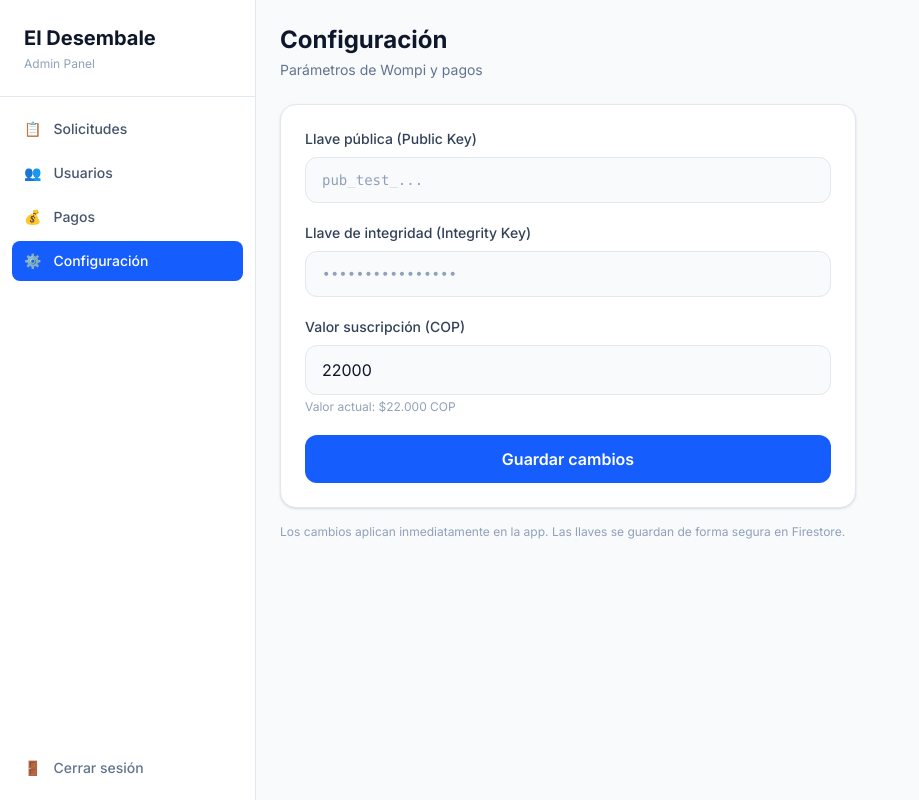
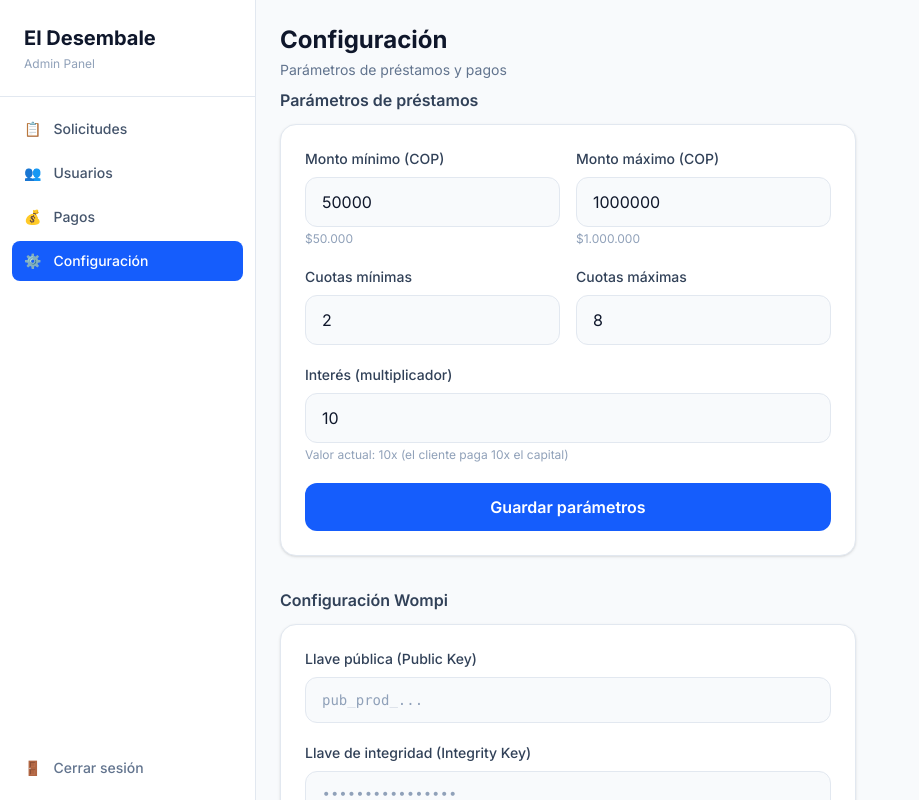
Before and after one commit to El-Desembale/eldesembale-admin, a Next.js app: page /configuracion in a window 1280 px wide. Shown: the top 800 px of the page, without its empty margins (0-919 px from the left). Built offline with nearby package versions, Linux system fonts and the light colour scheme; no server answers; the database is empty; sample sign-in values are in the browser's storage.

Commit message:
feat: agregar configuración de montos de préstamos en panel admin - Añade sección para editar min/max amount, cuotas e interés desde app_config - Separa configuración de préstamos y Wompi en dos secciones independientes - Lee y escribe en colección app_config de Firestore

```diff
--- a/src/app/(dashboard)/configuracion/page.tsx
+++ b/src/app/(dashboard)/configuracion/page.tsx
@@ -1,7 +1,7 @@
 'use client';
 
 import { useState, useEffect } from 'react';
-import { doc, getDoc, setDoc } from 'firebase/firestore';
+import { doc, getDoc, setDoc, collection, getDocs, updateDoc } from 'firebase/firestore';
 import { db } from '@/lib/firebase';
 
 interface WompiConfig {
@@ -10,26 +10,61 @@ interface WompiConfig {
   subscriptionAmount: number;
 }
 
+interface LoanConfig {
+  minAmount: number;
+  maxAmount: number;
+  minInstallments: number;
+  maxInstallments: number;
+  interest: number;
+  docId?: string;
+}
+
 export default function ConfiguracionPage() {
-  const [config, setConfig] = useState<WompiConfig>({
+  const [wompiConfig, setWompiConfig] = useState<WompiConfig>({
     publicKey: '',
     integrityKey: '',
     subscriptionAmount: 22000,
   });
+  const [loanConfig, setLoanConfig] = useState<LoanConfig>({
+    minAmount: 50000,
+    maxAmount: 1000000,
+    minInstallments: 2,
+    maxInstallments: 8,
+    interest: 10,
+  });
   const [loading, setLoading] = useState(true);
-  const [saving, setSaving] = useState(false);
-  const [saved, setSaved] = useState(false);
+  const [savingWompi, setSavingWompi] = useState(false);
+  const [savingLoan, setSavingLoan] = useState(false);
+  const [savedWompi, setSavedWompi] = useState(false);
+  const [savedLoan, setSavedLoan] = useState(false);
 
   useEffect(() => {
-    const fetchConfig = async () => {
+    const fetchConfigs = async () => {
       try {
-        const snap = await getDoc(doc(db, 'config', 'wompi'));
-        if (snap.exists()) {
-          const data = snap.data();
-          setConfig({
-            publicKey: data.publicKey ?? '',
-            integrityKey: data.integrityKey ?? '',
-            subscriptionAmount: data.subscriptionAmount ?? 22000,
+        const [wompiSnap, loanSnap] = await Promise.all([
+          getDoc(doc(db, 'config', 'wompi')),
+          getDocs(collection(db, 'app_config')),
+        ]);
+
+        if (wompiSnap.exists()) {
+          const d = wompiSnap.data();
+          setWompiConfig({
+            publicKey: d.publicKey ?? '',
+            integrityKey: d.integrityKey ?? '',
+            subscriptionAmount: d.subscriptionAmount ?? 22000,
+          });
+        }
+
+        if (!loanSnap.empty) {
+          const loanDoc = loanSnap.docs[0];
+          const d = loanDoc.data();
+          setLoanConfig({
+            minAmount: d.min_amount ?? 50000,
+            maxAmount: d.max_amount ?? 1000000,
+            minInstallments: d.number_min_of_installments ?? 2,
+            maxInstallments: d.number_max_of_installments ?? 8,
+            interest: d.interest ?? 10,
+            docId: loanDoc.id,
           });
         }
       } catch (e) {
@@ -38,25 +73,52 @@ export default function ConfiguracionPage() {
         setLoading(false);
       }
     };
-    fetchConfig();
+    fetchConfigs();
   }, []);
 
-  const handleSave = async () => {
-    setSaving(true);
-    setSaved(false);
+  const handleSaveWompi = async () => {
+    setSavingWompi(true);
+    setSavedWompi(false);
     try {
       await setDoc(doc(db, 'config', 'wompi'), {
-        publicKey: config.publicKey.trim(),
-        integrityKey: config.integrityKey.trim(),
-        subscriptionAmount: Number(config.subscriptionAmount),
+        publicKey: wompiConfig.publicKey.trim(),
+        integrityKey: wompiConfig.integrityKey.trim(),
+        subscriptionAmount: Number(wompiConfig.subscriptionAmount),
         updatedAt: new Date(),
       });
-      setSaved(true);
-      setTimeout(() => setSaved(false), 3000);
+      setSavedWompi(true);
+      setTimeout(() => setSavedWompi(false), 3000);
     } catch (e) {
-      console.error('Error guardando config:', e);
+      console.error('Error guardando config Wompi:', e);
     } finally {
-      setSaving(false);
+      setSavingWompi(false);
+    }
+  };
+
+  const handleSaveLoan = async () => {
+    setSavingLoan(true);
+    setSavedLoan(false);
+    try {
+      const payload = {
+        min_amount: Number(loanConfig.minAmount),
+        max_amount: Number(loanConfig.maxAmount),
+        number_min_of_installments: Number(loanConfig.minInstallments),
+        number_max_of_installments: Number(loanConfig.maxInstallments),
+        interest: Number(loanConfig.interest),
+        updatedAt: new Date(),
+      };
+      if (loanConfig.docId) {
+        await updateDoc(doc(db, 'app_config', loanConfig.docId), payload);
+      } else {
+        await setDoc(doc(db, 'app_config', 'main'), payload);
+        setLoanConfig(prev => ({ ...prev, docId: 'main' }));
+      }
+      setSavedLoan(true);
+      setTimeout(() => setSavedLoan(false), 3000);
+    } catch (e) {
+      console.error('Error guardando config préstamos:', e);
+    } finally {
+      setSavingLoan(false);
     }
   };
 
@@ -69,20 +131,98 @@ export default function ConfiguracionPage() {
   }
 
   return (
-    <div className="max-w-xl">
-      <div className="mb-6">
+    <div className="max-w-xl space-y-8">
+      <div className="mb-2">
         <h1 className="text-slate-900 text-2xl font-bold">Configuración</h1>
-        <p className="text-slate-500 text-sm mt-1">Parámetros de Wompi y pagos</p>
+        <p className="text-slate-500 text-sm mt-1">Parámetros de préstamos y pagos</p>
       </div>
 
+      {/* Loan config */}
+      <div>
+        <h2 className="text-slate-700 text-base font-semibold mb-3">Parámetros de préstamos</h2>
+        <div className="bg-white border border-slate-200 rounded-2xl p-6 space-y-5 shadow-sm">
+          <div className="grid grid-cols-2 gap-4">
+            <div>
+              <label className="block text-slate-700 text-sm font-medium mb-2">Monto mínimo (COP)</label>
+              <input
+                type="number"
+                value={loanConfig.minAmount}
+                onChange={e => setLoanConfig(prev => ({ ...prev, minAmount: Number(e.target.value) }))}
+                className="w-full bg-slate-50 border border-slate-200 rounded-xl px-4 py-3 text-slate-900 focus:outline-none focus:border-blue-400 focus:ring-1 focus:ring-blue-400 transition-colors"
+              />
+              <p className="text-slate-400 text-xs mt-1">${Number(loanConfig.minAmount).toLocaleString('es-CO')}</p>
+            </div>
+            <div>
+              <label className="block text-slate-700 text-sm font-medium mb-2">Monto máximo (COP)</label>
+              <input
+                type="number"
+                value={loanConfig.maxAmount}
+                onChange={e => setLoanConfig(prev => ({ ...prev, maxAmount: Number(e.target.value) }))}
+                className="w-full bg-slate-50 border border-slate-200 rounded-xl px-4 py-3 text-slate-900 focus:outline-none focus:border-blue-400 focus:ring-1 focus:ring-blue-400 transition-colors"
+              />
+              <p className="text-slate-400 text-xs mt-1">${Number(loanConfig.maxAmount).toLocaleString('es-CO')}</p>
+            </div>
+          </div>
+
+          <div className="grid grid-cols-2 gap-4">
+            <div>
+              <label className="block text-slate-700 text-sm font-medium mb-2">Cuotas mínimas</label>
+              <input
+                type="number"
+                min={1}
+                max={24}
+                value={loanConfig.minInstallments}
+                onChange={e => setLoanConfig(prev => ({ ...prev, minInstallments: Number(e.target.value) }))}
+                className="w-full bg-slate-50 border border-slate-200 rounded-xl px-4 py-3 text-slate-900 focus:outline-none focus:border-blue-400 focus:ring-1 focus:ring-blue-400 transition-colors"
+              />
+            </div>
+            <div>
+              <label className="block text-slate-700 text-sm font-medium mb-2">Cuotas máximas</label>
+              <input
+                type="number"
+                min={1}
+                max={24}
+                value={loanConfig.maxInstallments}
+                onChange={e => setLoanConfig(prev => ({ ...prev, maxInstallments: Number(e.target.value) }))}
+                className="w-full bg-slate-50 border border-slate-200 rounded-xl px-4 py-3 text-slate-900 focus:outline-none focus:border-blue-400 focus:ring-1 focus:ring-blue-400 transition-colors"
+              />
+            </div>
+          </div>
+
+          <div>
+            <label className="block text-slate-700 text-sm font-medium mb-2">Interés (multiplicador)</label>
+            <input
+              type="number"
+              step="0.1"
+              min={1}
+              value={loanConfig.interest}
+              onChange={e => setLoanConfig(prev => ({ ...prev, interest: Number(e.target.value) }))}
+              className="w-full bg-slate-50 border border-slate-200 rounded-xl px-4 py-3 text-slate-900 focus:outline-none focus:border-blue-400 focus:ring-1 focus:ring-blue-400 transition-colors"
+            />
+            <p className="text-slate-400 text-xs mt-1">Valor actual: {loanConfig.interest}x (el cliente paga {loanConfig.interest}x el capital)</p>
+          </div>
+
+          <button
+            onClick={handleSaveLoan}
+            disabled={savingLoan}
+            className="w-full bg-blue-600 text-white font-semibold py-3 rounded-xl hover:bg-blue-700 transition-colors disabled:opacity-50 disabled:cursor-not-allowed"
+          >
+            {savingLoan ? 'Guardando...' : savedLoan ? '✓ Guardado' : 'Guardar parámetros'}
+          </button>
+        </div>
+      </div>
+
+      {/* Wompi config */}
+      <div>
+        <h2 className="text-slate-700 text-base font-semibold mb-3">Configuración Wompi</h2>
         <div className="bg-white border border-slate-200 rounded-2xl p-6 space-y-5 shadow-sm">
           <div>
             <label className="block text-slate-700 text-sm font-medium mb-2">Llave pública (Public Key)</label>
             <input
               type="text"
-            value={config.publicKey}
-            onChange={e => setConfig(prev => ({ ...prev, publicKey: e.target.value }))}
-            placeholder="pub_test_..."
+              value={wompiConfig.publicKey}
+              onChange={e => setWompiConfig(prev => ({ ...prev, publicKey: e.target.value }))}
+              placeholder="pub_prod_..."
               className="w-full bg-slate-50 border border-slate-200 rounded-xl px-4 py-3 text-slate-900 placeholder-slate-400 focus:outline-none focus:border-blue-400 focus:ring-1 focus:ring-blue-400 transition-colors font-mono text-sm"
             />
           </div>
@@ -91,8 +231,8 @@ export default function ConfiguracionPage() {
             <label className="block text-slate-700 text-sm font-medium mb-2">Llave de integridad (Integrity Key)</label>
             <input
               type="password"
-            value={config.integrityKey}
-            onChange={e => setConfig(prev => ({ ...prev, integrityKey: e.target.value }))}
+              value={wompiConfig.integrityKey}
+              onChange={e => setWompiConfig(prev => ({ ...prev, integrityKey: e.target.value }))}
               placeholder="••••••••••••••••"
               className="w-full bg-slate-50 border border-slate-200 rounded-xl px-4 py-3 text-slate-900 placeholder-slate-400 focus:outline-none focus:border-blue-400 focus:ring-1 focus:ring-blue-400 transition-colors font-mono text-sm"
             />
@@ -102,26 +242,27 @@ export default function ConfiguracionPage() {
             <label className="block text-slate-700 text-sm font-medium mb-2">Valor suscripción (COP)</label>
             <input
               type="number"
-            value={config.subscriptionAmount}
-            onChange={e => setConfig(prev => ({ ...prev, subscriptionAmount: Number(e.target.value) }))}
+              value={wompiConfig.subscriptionAmount}
+              onChange={e => setWompiConfig(prev => ({ ...prev, subscriptionAmount: Number(e.target.value) }))}
               className="w-full bg-slate-50 border border-slate-200 rounded-xl px-4 py-3 text-slate-900 placeholder-slate-400 focus:outline-none focus:border-blue-400 focus:ring-1 focus:ring-blue-400 transition-colors"
             />
             <p className="text-slate-400 text-xs mt-1">
-            Valor actual: ${config.subscriptionAmount.toLocaleString('es-CO')} COP
+              Valor actual: ${wompiConfig.subscriptionAmount.toLocaleString('es-CO')} COP
             </p>
           </div>
 
           <button
-          onClick={handleSave}
-          disabled={saving}
+            onClick={handleSaveWompi}
+            disabled={savingWompi}
             className="w-full bg-blue-600 text-white font-semibold py-3 rounded-xl hover:bg-blue-700 transition-colors disabled:opacity-50 disabled:cursor-not-allowed"
           >
-          {saving ? 'Guardando...' : saved ? '✓ Guardado' : 'Guardar cambios'}
+            {savingWompi ? 'Guardando...' : savedWompi ? '✓ Guardado' : 'Guardar Wompi'}
           </button>
         </div>
+      </div>
 
-      <p className="text-slate-400 text-xs mt-4">
-        Los cambios aplican inmediatamente en la app. Las llaves se guardan de forma segura en Firestore.
+      <p className="text-slate-400 text-xs">
+        Los cambios aplican inmediatamente en la app. Los montos de préstamos se actualizan al abrir la app.
       </p>
     </div>
   );
```
Lines whose indentation alone changed are shown as unchanged.
